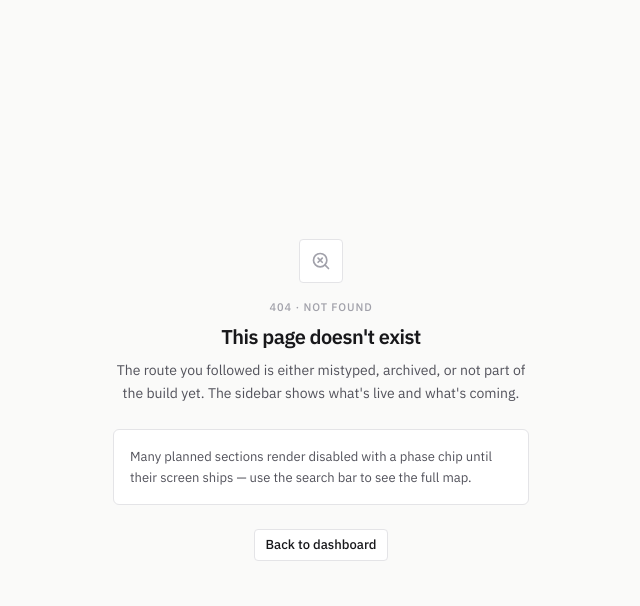
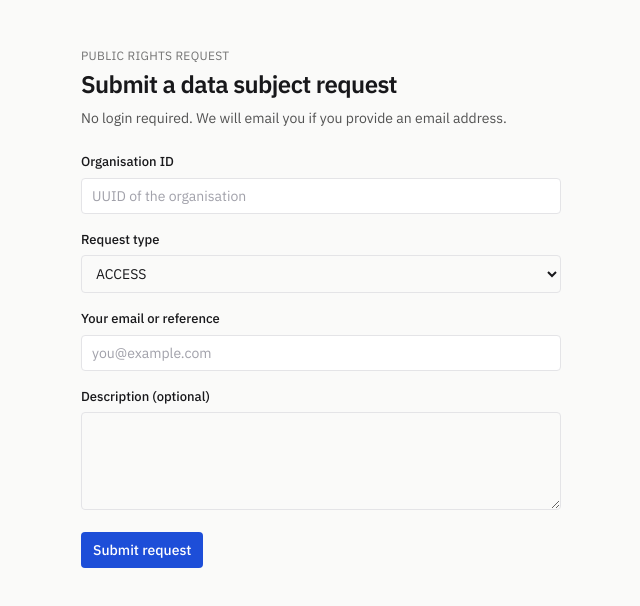
Before and after one commit to DPDPOS/DPDPOS, a Next.js app: page /dsr in a window 1280 px wide. Before the commit this address had no page. Shown: the top 606 px of the page, without its empty margins (319-959 px from the left). Built offline with nearby package versions, Linux system fonts and the light colour scheme.

Commit message:
feat: Expand subject locator UI and add public DSR form.

```diff
--- /dev/null
+++ b/src/app/(public)/dsr/page.tsx
@@ -0,0 +1,140 @@
+"use client";
+
+import { useState } from "react";
+import { Button } from "@/components/ui/button";
+import { Field } from "@/components/ui/field";
+import { Input } from "@/components/ui/input";
+
+const REQUEST_TYPES = [
+  "ACCESS",
+  "CORRECTION",
+  "COMPLETION",
+  "UPDATING",
+  "ERASURE",
+  "GRIEVANCE_REDRESSAL",
+  "NOMINATION",
+] as const;
+
+/**
+ * Public (unauthenticated) DSR intake form.
+ * Posts to backend `/api/v1/public/dsr`.
+ */
+export default function PublicDsrPage() {
+  const [organizationId, setOrganizationId] = useState("");
+  const [requestType, setRequestType] =
+    useState<(typeof REQUEST_TYPES)[number]>("ACCESS");
+  const [requesterReference, setRequesterReference] = useState("");
+  const [description, setDescription] = useState("");
+  const [busy, setBusy] = useState(false);
+  const [result, setResult] = useState<string | null>(null);
+  const [error, setError] = useState<string | null>(null);
+
+  async function submit(e: React.FormEvent) {
+    e.preventDefault();
+    setBusy(true);
+    setError(null);
+    setResult(null);
+    try {
+      const base =
+        process.env.NEXT_PUBLIC_API_BASE_URL?.replace(/\/$/, "") ||
+        "http://localhost:3000/api/v1";
+      const res = await fetch(`${base}/public/dsr`, {
+        method: "POST",
+        headers: { "Content-Type": "application/json" },
+        body: JSON.stringify({
+          organizationId: organizationId.trim() || undefined,
+          organizationSlug: !organizationId.trim()
+            ? undefined
+            : undefined,
+          requestType,
+          requesterReference: requesterReference.trim(),
+          description: description.trim() || undefined,
+        }),
+      });
+      const json = (await res.json()) as {
+        data?: { id: string; deduped?: boolean; status: string };
+        error?: { message?: string };
+      };
+      if (!res.ok) {
+        throw new Error(json.error?.message || `Request failed (${res.status})`);
+      }
+      setResult(
+        json.data?.deduped
+          ? `Existing request ${json.data.id} (${json.data.status})`
+          : `Submitted ${json.data?.id} (${json.data?.status})`,
+      );
+    } catch (err) {
+      setError(err instanceof Error ? err.message : "Submit failed");
+    } finally {
+      setBusy(false);
+    }
+  }
+
+  return (
+    <main className="mx-auto max-w-lg space-y-6 px-4 py-12">
+      <div>
+        <p className="text-xs uppercase tracking-wide text-neutral-500">
+          Public rights request
+        </p>
+        <h1 className="mt-1 text-2xl font-semibold tracking-tight">
+          Submit a data subject request
+        </h1>
+        <p className="mt-2 text-sm text-neutral-600">
+          No login required. We will email you if you provide an email address.
+        </p>
+      </div>
+
+      <form onSubmit={(e) => void submit(e)} className="space-y-4">
+        <Field label="Organisation ID" htmlFor="org">
+          <Input
+            id="org"
+            value={organizationId}
+            onChange={(e) => setOrganizationId(e.target.value)}
+            placeholder="UUID of the organisation"
+            required
+          />
+        </Field>
+        <Field label="Request type" htmlFor="type">
+          <select
+            id="type"
+            className="w-full rounded-sm border px-2.5 py-2 text-sm"
+            value={requestType}
+            onChange={(e) =>
+              setRequestType(e.target.value as (typeof REQUEST_TYPES)[number])
+            }
+          >
+            {REQUEST_TYPES.map((t) => (
+              <option key={t} value={t}>
+                {t}
+              </option>
+            ))}
+          </select>
+        </Field>
+        <Field label="Your email or reference" htmlFor="ref">
+          <Input
+            id="ref"
+            value={requesterReference}
+            onChange={(e) => setRequesterReference(e.target.value)}
+            placeholder="you@example.com"
+            required
+          />
+        </Field>
+        <Field label="Description (optional)" htmlFor="desc">
+          <textarea
+            id="desc"
+            rows={4}
+            className="w-full rounded-sm border px-2.5 py-2 text-sm"
+            value={description}
+            onChange={(e) => setDescription(e.target.value)}
+          />
+        </Field>
+        <Button type="submit" disabled={busy}>
+          {busy ? "Submitting…" : "Submit request"}
+        </Button>
+      </form>
+
+      {result ? <p className="text-sm text-green-700">{result}</p> : null}
+      {error ? <p className="text-sm text-red-600">{error}</p> : null}
+    </main>
+  );
+}
--- a/src/components/subject-locator/subject-locator-view.tsx
+++ b/src/components/subject-locator/subject-locator-view.tsx
@@ -10,7 +10,8 @@ import { ApiError } from "@/lib/api/errors";
 export function SubjectLocatorView() {
   const [q, setQ] = useState("");
   const [submitted, setSubmitted] = useState("");
-  const result = useSubjectLocator(submitted);
+  const [limit, setLimit] = useState(50);
+  const result = useSubjectLocator(submitted, limit);
 
   return (
     <div className="space-y-6 p-6">
@@ -18,11 +19,11 @@ export function SubjectLocatorView() {
         <h1 className="text-2xl font-semibold tracking-tight">Subject locator</h1>
         <p className="text-sm text-muted-foreground">
           Trace-parity: find where a principal&apos;s data may live across consent,
-          rights, processing, and vendors.
+          rights, processing, assets, evidence, and vendors.
         </p>
       </div>
 
-      <div className="flex flex-wrap gap-2">
+      <div className="flex flex-wrap items-end gap-2">
         <Input
           className="max-w-md"
           value={q}
@@ -32,6 +33,17 @@ export function SubjectLocatorView() {
             if (e.key === "Enter") setSubmitted(q.trim());
           }}
         />
+        <label className="text-xs text-muted-foreground">
+          Limit
+          <Input
+            className="mt-1 w-20"
+            type="number"
+            min={1}
+            max={200}
+            value={limit}
+            onChange={(e) => setLimit(Number(e.target.value) || 50)}
+          />
+        </label>
         <Button onClick={() => setSubmitted(q.trim())} disabled={q.trim().length < 2}>
           Search
         </Button>
@@ -52,6 +64,7 @@ export function SubjectLocatorView() {
             empty="No consent hits"
             items={result.data.hits.consentRecords.map((c) => (
               <li key={c.id}>
+                <ScoreBadge score={c.score} match={c.match} />{" "}
                 {c.subjectReference} · {c.purpose} · {c.state}
               </li>
             ))}
@@ -61,6 +74,7 @@ export function SubjectLocatorView() {
             empty="No DSAR hits"
             items={result.data.hits.dataSubjectRequests.map((r) => (
               <li key={r.id}>
+                <ScoreBadge score={r.score} match={r.match} />{" "}
                 <Link className="text-primary underline" href="/rights">
                   {r.requestType}
                 </Link>{" "}
@@ -69,13 +83,31 @@ export function SubjectLocatorView() {
             ))}
           />
           <HitCard
+            title="Data assets"
+            empty="No asset hits"
+            items={(result.data.hits.dataAssets ?? []).map((a) => (
+              <li key={a.id}>
+                <ScoreBadge score={a.score} match={a.match} /> {a.assetName}
+                {a.storageLocation ? ` · ${a.storageLocation}` : ""}
+              </li>
+            ))}
+          />
+          <HitCard
+            title="Evidence files"
+            empty="No evidence hits"
+            items={(result.data.hits.evidenceFiles ?? []).map((e) => (
+              <li key={e.id}>
+                <ScoreBadge score={e.score} match={e.match} /> {e.fileName}
+              </li>
+            ))}
+          />
+          <HitCard
             title="Processing activities"
             empty="No activity hits"
             items={result.data.hits.processingActivities.map((a) => (
               <li key={a.id}>
-                {a.purpose}
+                <ScoreBadge score={a.score} match={a.match} /> {a.purpose}
                 {a.vendorName ? ` · vendor ${a.vendorName}` : ""}
-                {a.processorName ? ` · ${a.processorName}` : ""}
               </li>
             ))}
           />
@@ -84,16 +116,50 @@ export function SubjectLocatorView() {
             empty="No vendor hits"
             items={result.data.hits.vendors.map((v) => (
               <li key={v.id}>
-                <Link className="text-primary underline" href={`/vendors/${v.id}`}>
-                  {v.name}
-                </Link>{" "}
-                · {v.status} · {v.criticality}
+                <ScoreBadge score={v.score} match={v.match} /> {v.name} ·{" "}
+                {v.criticality}
+              </li>
+            ))}
+          />
+          <HitCard
+            title="Audit log"
+            empty="No audit hits"
+            items={(result.data.hits.auditLogs ?? []).map((a) => (
+              <li key={a.id}>
+                <ScoreBadge score={a.score} match={a.match} /> {a.action} ·{" "}
+                {a.entityType}
+              </li>
+            ))}
+          />
+          <HitCard
+            title="Vendor agreements"
+            empty="No agreement hits"
+            items={(result.data.hits.vendorAgreements ?? []).map((a) => (
+              <li key={a.id}>
+                <ScoreBadge score={a.score} match={a.match} /> {a.title}
+                {a.vendorName ? ` · ${a.vendorName}` : ""}
               </li>
             ))}
           />
         </div>
       ) : null}
     </div>
+  );
+}
+
+function ScoreBadge({
+  score,
+  match,
+}: {
+  score?: number;
+  match?: string;
+}) {
+  if (score == null) return null;
+  return (
+    <span className="mr-1 inline-flex rounded-sm border border-border px-1 font-mono text-[10px] text-muted-foreground">
+      {score}
+      {match ? `·${match}` : ""}
+    </span>
   );
 }
 
@@ -107,12 +173,12 @@ function HitCard({
   items: React.ReactNode[];
 }) {
   return (
-    <section className="rounded-md border p-4">
-      <h2 className="mb-2 text-sm font-medium">{title}</h2>
+    <section className="rounded-sm border border-border p-4">
+      <h2 className="text-sm font-medium">{title}</h2>
       {items.length === 0 ? (
-        <p className="text-xs text-muted-foreground">{empty}</p>
+        <p className="mt-2 text-xs text-muted-foreground">{empty}</p>
       ) : (
-        <ul className="space-y-1 text-sm">{items}</ul>
+        <ul className="mt-2 space-y-1 text-sm">{items}</ul>
       )}
     </section>
   );
--- a/src/features/subjectLocator/api.ts
+++ b/src/features/subjectLocator/api.ts
@@ -1,38 +1,78 @@
 import { apiClient } from "@/lib/api/client";
+
+export type ScoredHit = {
+  id: string;
+  score?: number;
+  match?: string;
+};
 
 export type SubjectLocatorResult = {
   query: string;
+  limit?: number;
   hits: {
-    consentRecords: Array<{
-      id: string;
+    consentRecords: Array<
+      ScoredHit & {
         subjectReference: string;
         purpose: string;
         state: string;
         createdAt: string;
-    }>;
-    dataSubjectRequests: Array<{
-      id: string;
+      }
+    >;
+    dataSubjectRequests: Array<
+      ScoredHit & {
         requestType: string;
         status: string;
         openedAt: string;
-    }>;
-    processingActivities: Array<{
-      id: string;
+      }
+    >;
+    processingActivities: Array<
+      ScoredHit & {
         purpose: string;
         processorName: string | null;
         vendorId: string | null;
         vendorName: string | null;
-    }>;
-    vendors: Array<{
-      id: string;
+      }
+    >;
+    vendors: Array<
+      ScoredHit & {
         name: string;
         status: string;
         criticality: string;
-    }>;
+      }
+    >;
+    dataAssets?: Array<
+      ScoredHit & {
+        assetName: string;
+        description: string | null;
+        storageLocation: string | null;
+      }
+    >;
+    evidenceFiles?: Array<
+      ScoredHit & {
+        fileName: string;
+        description: string | null;
+        tags: string[];
+      }
+    >;
+    auditLogs?: Array<
+      ScoredHit & {
+        action: string;
+        entityType: string;
+        entityId: string;
+        createdAt: string;
+      }
+    >;
+    vendorAgreements?: Array<
+      ScoredHit & {
+        title: string;
+        vendorName: string | null;
+        notes: string | null;
+      }
+    >;
   };
 };
 
 export const subjectLocatorApi = {
-  search: (q: string) =>
-    apiClient.get<SubjectLocatorResult>("/subject-locator", { q }),
+  search: (q: string, limit = 50) =>
+    apiClient.get<SubjectLocatorResult>("/subject-locator", { q, limit }),
 };
--- a/src/features/subjectLocator/hooks.ts
+++ b/src/features/subjectLocator/hooks.ts
@@ -3,11 +3,11 @@
 import { useQuery } from "@tanstack/react-query";
 import { subjectLocatorApi } from "./api";
 
-export function useSubjectLocator(q: string) {
+export function useSubjectLocator(q: string, limit = 50) {
   const trimmed = q.trim();
   return useQuery({
-    queryKey: ["subject-locator", trimmed],
-    queryFn: () => subjectLocatorApi.search(trimmed),
+    queryKey: ["subject-locator", trimmed, limit],
+    queryFn: () => subjectLocatorApi.search(trimmed, limit),
     enabled: trimmed.length >= 2,
   });
 }
```
Lines whose indentation alone changed are shown as unchanged.
